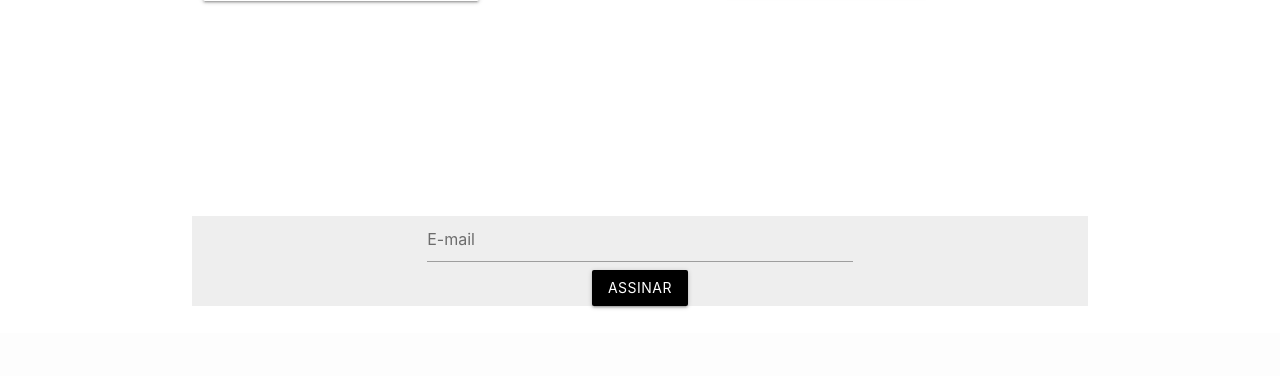
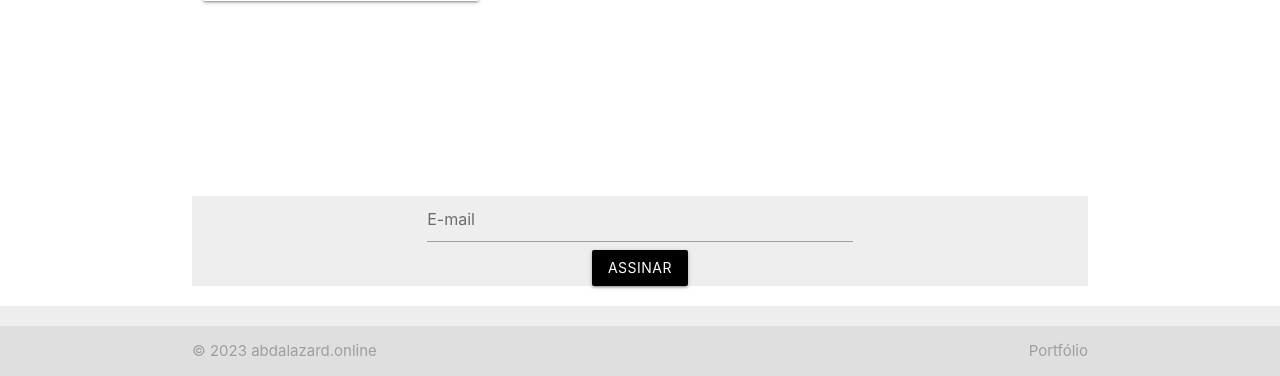
Before and after one commit to abdalazard/sad-php, a PHP site: page / in a window 1280 px wide. Shown: the part 467-843 px from the top of the page. Before the commit the page ends 776 px from the top, so only its background shows below. Run offline with PHP 8.4, Linux system fonts and the light colour scheme.

Commit message:
cria foot

```diff
--- a/components/footer.php
+++ b/components/footer.php
@@ -1,8 +1,8 @@
 <footer class="page-footer foot">
     <div class="footer-copyright">
-        <div class="container">
-            © 2014 Copyright Text
-            <a class="grey-text text-lighten-4 right" href="#!">More Links</a>
+        <div class="container grey-text">
+            © 2023 abdalazard.online
+            <a class="grey-text right" href="https://abdalazard.online">Portfólio</a>
         </div>
     </div>
 </footer>
--- a/pages/home/home.php
+++ b/pages/home/home.php
@@ -8,3 +8,4 @@
     include_once "components/newsletter.php";
     ?>
 </div>
+<?php include_once "components/footer.php"; ?>
--- a/style.css
+++ b/style.css
@@ -43,7 +43,7 @@ p {
 .newsletter {
     background-color: #eeeeee;
     color: #6c6c6c;
-    margin-top: 200px;
+    margin-top: 180px;
 }
 
 ::-webkit-input-placeholder {
```
